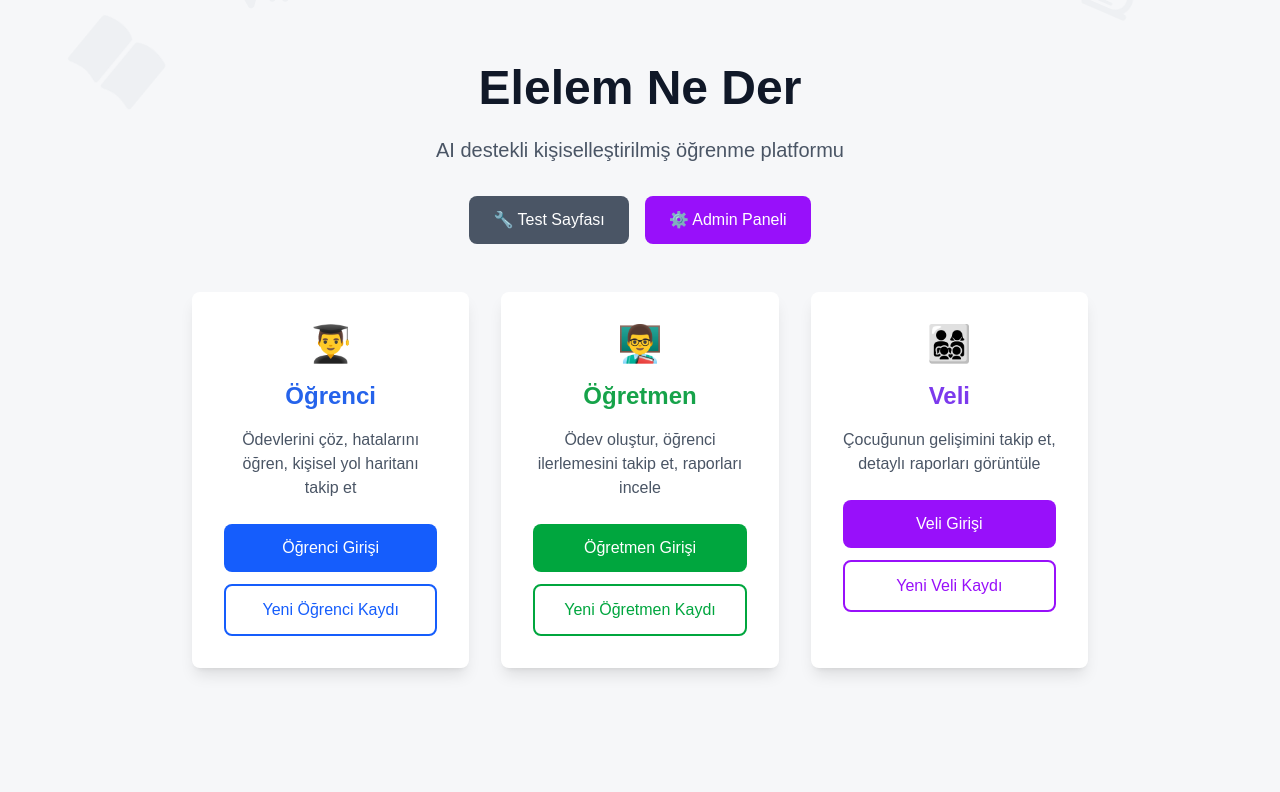
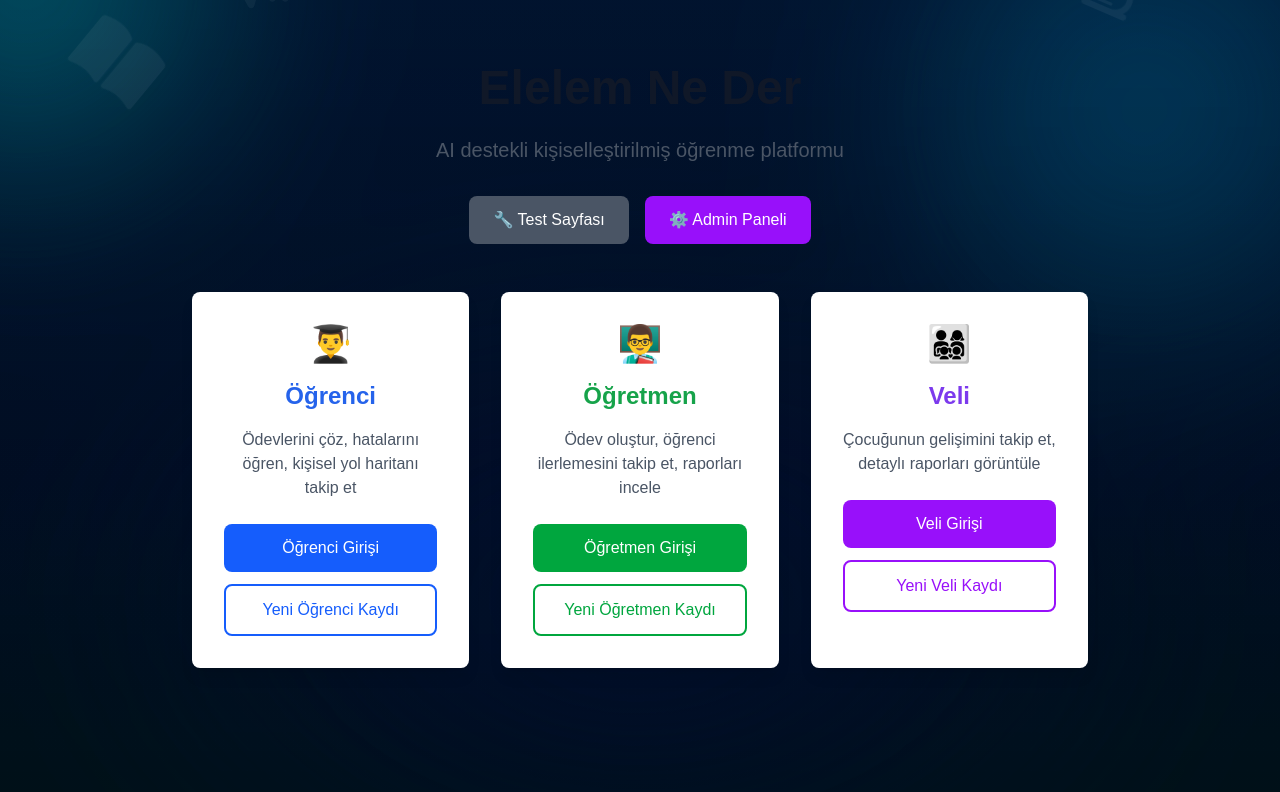
Before and after one commit to elelem-ne-der/elelem-ne-der, a Next.js app in the folder frontend/: page / in a window 1280 px wide. Shown: the top 792 px of the page. Built offline with nearby package versions, Linux system fonts and the light colour scheme; no server answers.

Commit message:
ui: add animated navygreen aurora background and fix globals.css imports/z-index

```diff
--- a/frontend/src/app/globals.css
+++ b/frontend/src/app/globals.css
@@ -95,14 +95,8 @@ body::after {
 
 /* Animated background: pulse between white and a very light gray */
 .animated-bg {
-  background-color: #ffffff; /* start as white */
-  animation: bgPulse 8s ease-in-out infinite;
-}
-
-@keyframes bgPulse {
-  0% { background-color: #ffffff; }
-  50% { background-color: #f3f4f6; }
-  100% { background-color: #ffffff; }
+  background-color: transparent;
+  animation: none;
 }
 
 /* Background icons layer (faded, sliding down) */
```
